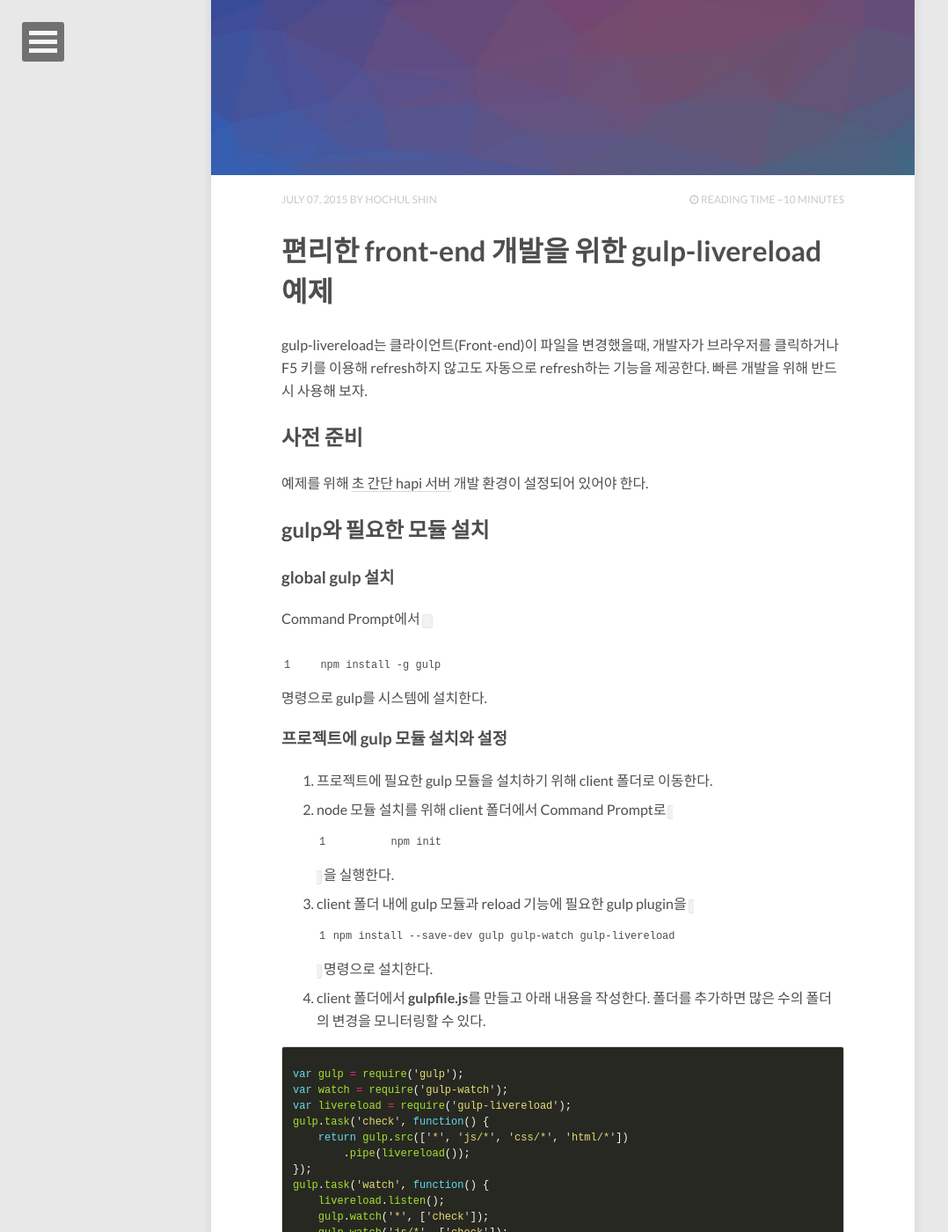
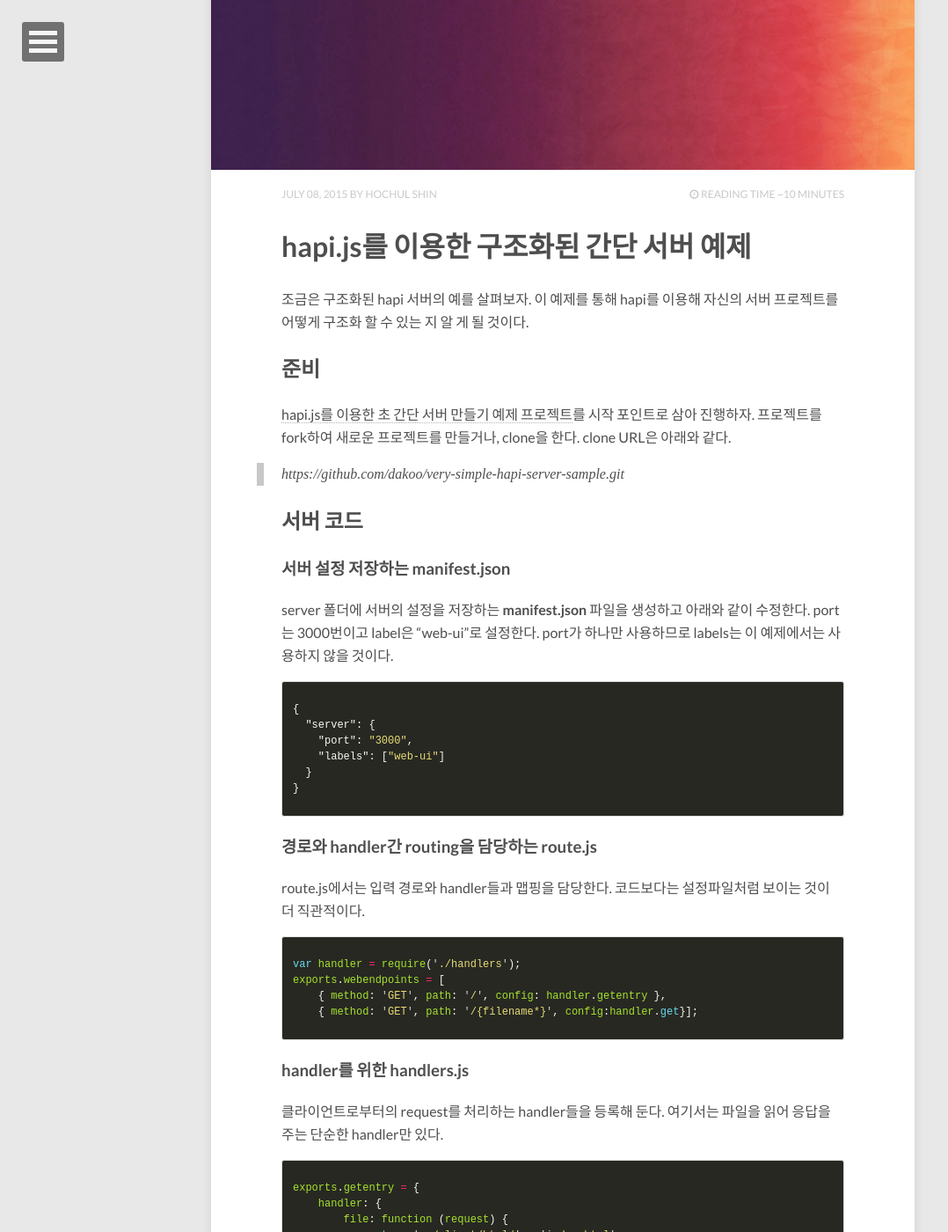
Before and after one commit to dakoo/dakoo.github.io, a Jekyll site: the page built from index.html, in a window 1280 px wide and 1400 px high, scrolled down 527 px. Shown: the whole window at 88% size, without its empty margins (0-1078 px from the left). Built offline with Jekyll 4.4.1, drawn with Linux system fonts in a browser that asks for light colours; nearby versions of some CDN libraries; the list of posts is cut into pages by our own code; comment, search, counter and statistics services are not loaded; some of the changed text lies outside the part shown.

Commit message:
hapi.js를 이용한 구조화된 간단 서버 예제

```diff
--- /dev/null
+++ b/_posts/2015-07-08-simple-organized-hapi-server-sample.md
@@ -0,0 +1,95 @@
+---
+layout: post
+title: hapi.js를 이용한 구조화된 간단 서버 예제
+description: hapi.js를 이용한 구조화된 간단 서버 예제
+modified: 2015-07-08
+tags: [hapi]
+categories: hapi
+image:
+  feature: abstract-7.png
+---
+
+
+조금은 구조화된 hapi 서버의 예를 살펴보자. 이 예제를 통해 hapi를 이용해 자신의 서버 프로젝트를 어떻게 구조화 할 수 있는 지 알 게 될 것이다.
+
+## 준비
+
+[hapi.js를 이용한 초 간단 서버 만들기 예제 프로젝트](https://github.com/dakoo/very-simple-hapi-server-sample)를 시작 포인트로 삼아 진행하자. 프로젝트를 fork하여 새로운 프로젝트를 만들거나, clone을 한다. clone URL은 아래와 같다.
+
+>https://github.com/dakoo/very-simple-hapi-server-sample.git
+
+## 서버 코드
+
+### 서버 설정 저장하는 manifest.json
+
+server 폴더에 서버의 설정을 저장하는 **manifest.json** 파일을 생성하고 아래와 같이 수정한다. port는 3000번이고 label은 "web-ui"로 설정한다. port가 하나만 사용하므로 labels는 이 예제에서는 사용하지 않을 것이다.
+
+{% highlight json %}
+{
+  "server": {
+    "port": "3000",
+    "labels": ["web-ui"]
+  }
+}
+{% endhighlight %}
+
+### 경로와 handler간 routing을 담당하는 route.js
+
+route.js에서는 입력 경로와 handler들과 맵핑을 담당한다. 코드보다는 설정파일처럼 보이는 것이 더 직관적이다.
+
+{% highlight javascript %}
+var handler = require('./handlers');
+exports.webendpoints = [
+    { method: 'GET', path: '/', config: handler.getentry },
+    { method: 'GET', path: '/{filename*}', config:handler.get}];
+{% endhighlight %}
+
+### handler를 위한 handlers.js
+
+클라이언트로부터의 request를 처리하는 handler들을 등록해 둔다. 여기서는 파일을 읽어 응답을 주는 단순한 handler만 있다.
+
+{% highlight javascript %}
+exports.getentry = {
+    handler: {
+        file: function (request) {
+            return '../client/html/' + 'index.html';
+        }
+    }
+};
+exports.get = {
+    handler: {
+        file: function (request) {
+            return '../client/html/' + request.params.filename;
+        }
+    }
+};
+{% endhighlight %}
+
+### 서버 구동을 담당하는 index.js
+
+서버 설정과 routing 설정을 읽어 hapi 서버 object에 등록한 후 서버를 구동한다.
+
+{% highlight javascript %}
+var Hapi = require('hapi');
+var Route = require('./route');
+var config = require('./manifest.json');
+
+var server= new Hapi.Server();
+for(var i in config){
+    server.connection(config[i]);
+}
+
+server.route(Route.webendpoints);
+server.start(function() {
+    console.log('Server started');
+});
+{% endhighlight %}
+
+## 테스트
+
+server 폴더에서 `node .` 명령을 통해 서버를 구동하고 크롬 브라우저에서 *http://localhost:3000/* 주소와 *http://localhost:3000/index.html* 주소로 접근해 본다. routing 설정으로 인해 두 주소 모두 client 폴더의 index.html 파일이 읽힌다.
+
+## github 프로젝트
+
+[github의 간단 hapi plugin 예제 프로젝트](https://github.com/dakoo/simple-organized-hapi-server-sample)에서 모든 소스를 받을 수 있습니다.
+궁금한 점이나 수정이 필요한 점은 [프로젝트의 issue](https://github.com/dakoo/simple-organized-hapi-server-sample/issues)를 통해 알려주시기 바랍니다. 성심껏 답변드리고 반영하겠습니다.
```
Also changed, not shown: _posts/2015-07-07-google-analytics-jekyll-theme.md (+0 -1 lines).
